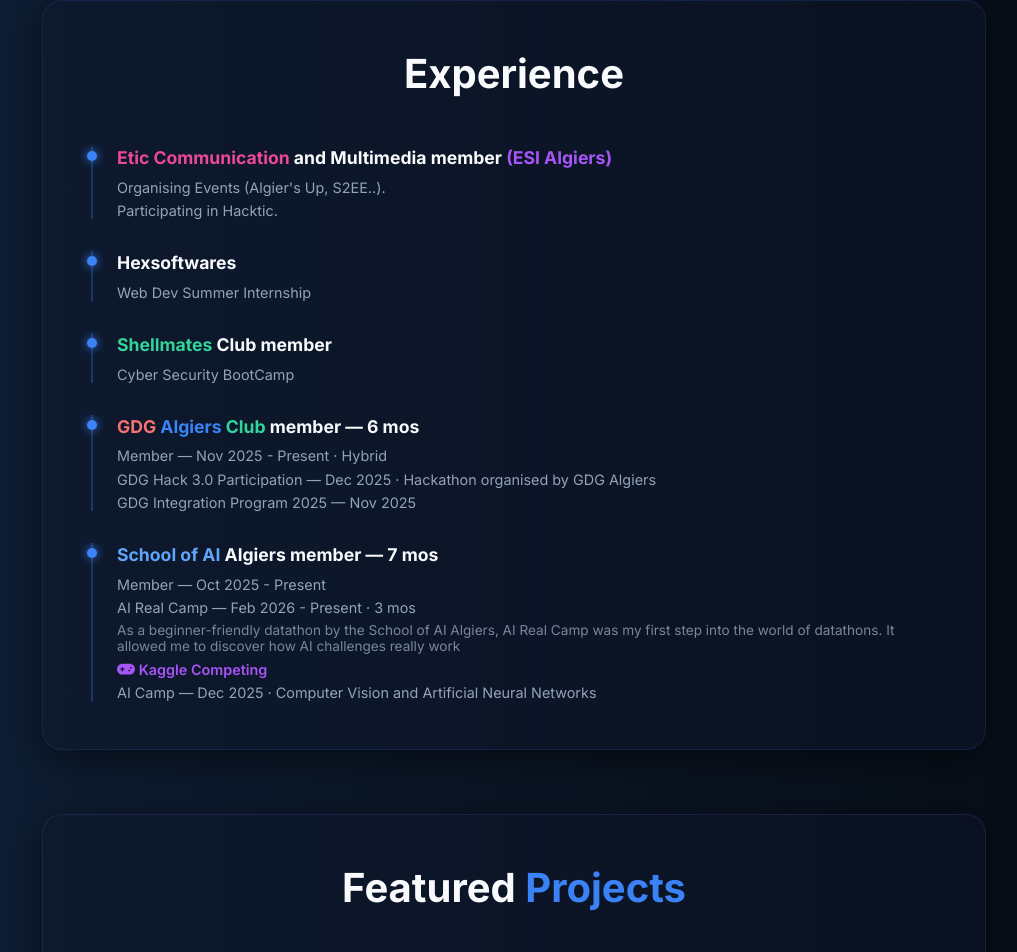
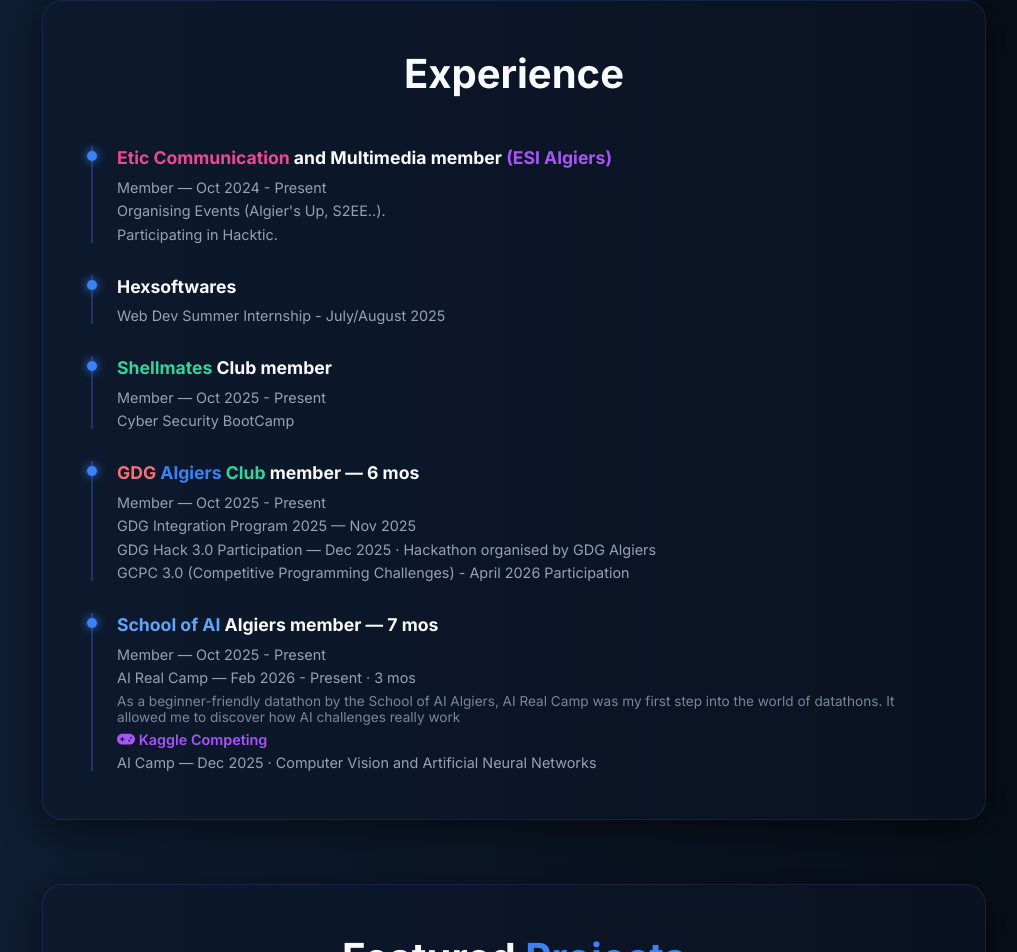
Before and after one commit to AliAbid31/Personal-Portfolio, a Next.js app: page / in a window 1280 px wide. Shown: the part 4133-5085 px from the top of the page, without its empty margins (126-1143 px from the left). Built offline with nearby package versions, Linux system fonts and the light colour scheme; some icons are missing.

Commit message:
new sections

```diff
--- a/app/page.js
+++ b/app/page.js
@@ -22,7 +22,6 @@
         return () => window.removeEventListener('scroll', handleScroll);
     }, []);
 
-    // Observer for fade-in animations on scroll
     useEffect(() => {
         const elementsToAnimate = document.querySelectorAll(`.${styles.animateOnScroll}`);
         const observer = new IntersectionObserver((entries) => {
@@ -55,7 +54,6 @@
             </header>
 
             <main className={styles.container}>
-                {/* HERO SECTION */}
                 <section className={styles.heroSection}>
                     <div className={styles.heroGears}></div>
                     <div className={styles.heroContent}>
@@ -71,7 +69,6 @@
                     </div>
                 </section>
 
-                {/* ABOUT ME SECTION */}
                 <section className={styles.aboutSection} id="about-me">
                     <div className={styles.aboutGears}></div>
                     <div className={styles.aboutContent}>
@@ -94,7 +91,6 @@
                     </div>
                 </section>
 
-                {/* SKILLS SECTION */}
                 <section className={styles.skillsSection} id="skills">
                     <div className={styles.skillsContent}>
                         <h2 className={styles.sectionTitle}>My <span className={styles.highlight}>Skills</span></h2>
@@ -216,13 +212,13 @@
                 </section>
 
                 <div className={styles.lowerSectionsWrapper}>
-                    {/* EXPERIENCE SECTION */}
                     <section className={`${styles.experienceSection} ${styles.animateOnScroll}`} id="experience">
                         <h2 className={styles.sectionTitle}>Experience</h2>
                         <div className={styles.timeline}>
                             <div className={styles.timelineItem}>
                                 <h3><span className={styles.highlightPink}>Etic Communication</span> and Multimedia member <span className={styles.highlightPurple}>(ESI Algiers)</span></h3>
                                 <ul>
+                                    <li>Member — Oct 2024 - Present</li>
                                     <li>Organising Events (Algier's Up, S2EE..).</li>
                                     <li>Participating in Hacktic.</li>
                                 </ul>
@@ -230,21 +226,23 @@
                             <div className={styles.timelineItem}>
                                 <h3>Hexsoftwares</h3>
                                 <ul>
-                                    <li>Web Dev Summer Internship</li>
+                                    <li>Web Dev Summer Internship - July/August 2025</li>
                                 </ul>
                             </div>
                             <div className={styles.timelineItem}>
                                 <h3><span className={styles.highlightGreen}>Shellmates</span> Club member</h3>
                                 <ul>
+                                    <li>Member — Oct 2025 - Present</li>
                                     <li>Cyber Security BootCamp</li>
                                 </ul>
                             </div>
                             <div className={styles.timelineItem}>
                                 <h3><span className={styles.highlightRed}>GDG</span> <span className={styles.highlight}>Algiers</span> <span className={styles.highlightGreen}>Club</span> member — 6 mos</h3>
                                 <ul>
-                                    <li>Member — Nov 2025 - Present · Hybrid</li>
+                                    <li>Member — Oct 2025 - Present</li>
+                                    <li>GDG Integration Program 2025 — Nov 2025</li>
                                     <li>GDG Hack 3.0 Participation — Dec 2025 · Hackathon organised by GDG Algiers</li>
-                                    <li>GDG Integration Program 2025 — Nov 2025</li>
+                                    <li>GCPC 3.0 (Competitive Programming Challenges) - April 2026 Participation</li>
                                 </ul>
                             </div>
                             <div className={styles.timelineItem}>
@@ -261,7 +259,6 @@
                         </div>
                     </section>
 
-                    {/* PROJECTS SECTION */}
                     <section className={`${styles.projectsSection} ${styles.animateOnScroll}`} id="projects">
                         <h2 className={styles.sectionTitle}>Featured <span className={styles.highlight}>Projects</span></h2>
                         <div className={styles.projectsGrid}>
@@ -305,7 +302,6 @@
                     </section>
                 </div>
 
-                {/* ADDITIONAL INFO / CONTACT */}
                 <section className={`${styles.contactSection} ${styles.animateOnScroll}`} id="additional-info">
                     <div className={styles.contactWrapper}>
                         <div className={styles.contactInfo}>
```
